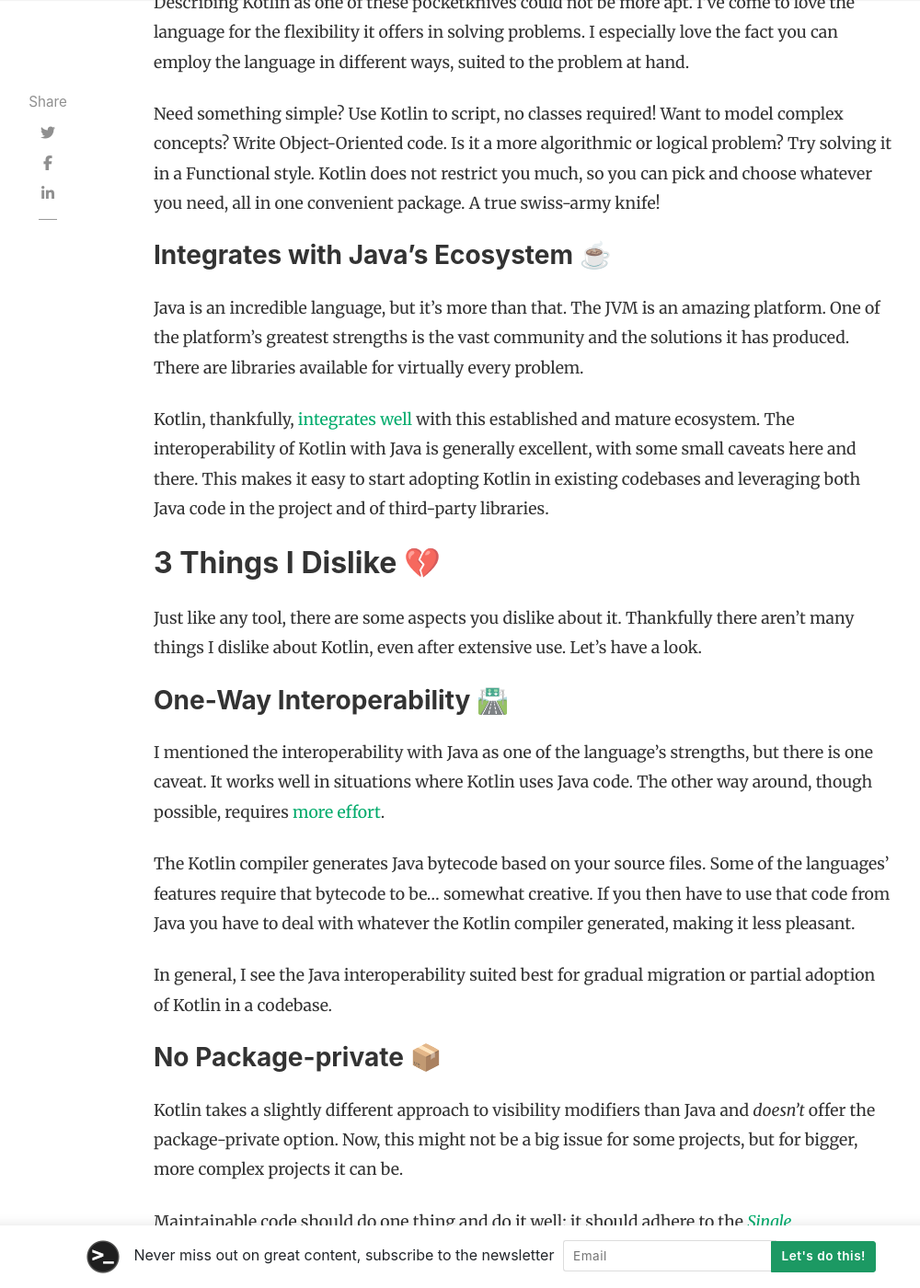
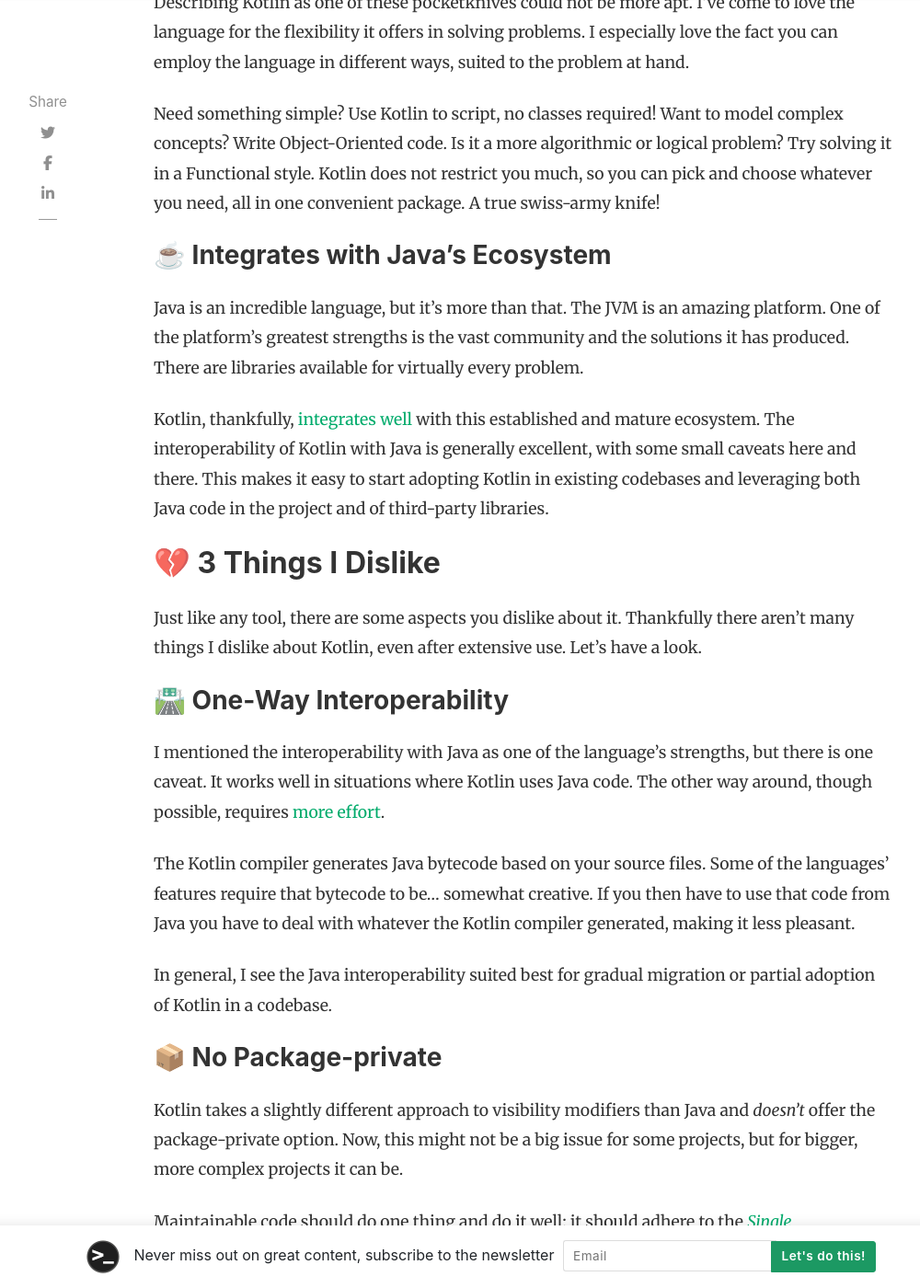
Before and after one commit to rstraub/rstraub.github.io, a Jekyll site: the page built from _posts/2021-09-11-why-use-kotlin.md, in a window 1280 px wide and 1400 px high, scrolled down 6194 px. Shown: the whole window at 92% size, without its empty margins (118-1118 px from the left). Built offline with Jekyll 4.4.1, drawn with Linux system fonts in a browser that asks for light colours; nearby versions of some CDN libraries; comment, search, counter and statistics services are not loaded; some of the changed text lies outside the part shown.

Commit message:
Start with emojis

````diff
--- a/_posts/2021-09-11-why-use-kotlin.md
+++ b/_posts/2021-09-11-why-use-kotlin.md
@@ -1,6 +1,6 @@
 ---
 layout: post
-title: "6 Reasons to Love Kotlin 💘"
+title: "💘 6 Reasons to Love Kotlin"
 author: Roy Straub
 categories: [Languages]
 tags: [Kotlin]
@@ -13,16 +13,16 @@
 
 After a few years of working with Kotlin daily, I reflect upon the six most compelling reasons to use the language.
 
-## The Carpenter's Hammer 🔨
+## 🔨 The Carpenter's Hammer
 
 A good craftsman is aware of the tools of his trade and is always *critical*. If a carpenter bought a new hammer, he would compare it to his old one and reflect on whether it improved his work. I'll assume the mindset of the carpenter and reflect on my experience of using Kotlin.
 
 What are the "hammers" I'll compare it with? My personal experience (besides Kotlin) is mostly with Java, Javascript, and Typescript, which I will make my comparisons with. Though I am by no means an expert, working with Kotlin daily for an extended period of time has provided me with enough experience to have an informed opinion. Let's get started!
 
-## 6 Aspects I Love 💘
+## 💘 6 Aspects I Love
 Kotlin is a language with a lot to offer, and most of the time all the attention goes out to the shiny stuff: Data classes, extension functions, operator overloading, you name it. To me, the language's greatest strengths are more subtle. Let's see what those are.
 
-### Names Trump Types 🏷️
+### 🏷️ Names Trump Types
 What is the most crucial property of good code? It tells you what it does. Plain and simple.
 
 One of the most effective ways to tell the reader of your code what you're trying to achieve is with good naming. Thankfully most languages support us well in this regard. When comparing Kotlin to Java, for instance, I like Kotlin better.
@@ -60,7 +60,7 @@
 ```
 *Listing 2. Names before types explain more, faster*
 
-### Expressive and Readable 🗣️
+### 🗣️ Expressive and Readable
 
 This emphasis on readability continues throughout the language, which I  appreciate. Kotlin offers a huge toolbox for you as a developer to choose from, and you can use it to create expressive code.
 
@@ -90,7 +90,7 @@
 ```
 *Listing 4. Expression function: concise and expressive*
 
-### Deliberate (Im)mutability ⛔
+### ⛔ Deliberate (Im)mutability
 
 Ever had a bug due to some piece of code changing state on some object, causing issues in another piece of code? That's all due to *mutability*. To prevent these horrible bugs, most of our code would ideally be *immutable*.
 
@@ -112,7 +112,7 @@
 ```
 *Listing 5. (Im)mutability is a choice you have to make deliberately*
 
-### Explicit Nullability 🕳️
+### 🕳️ Explicit Nullability
 [Null](https://www.freecodecamp.org/news/a-quick-and-thorough-guide-to-null-what-it-is-and-how-you-should-use-it-d170cea62840/), "the million-dollar mistake", the programmer's dread, and cause of so many bugs. You probably have your own horror stories where you saw the feared `NullPointerException` (NPE).
 
 Once you encounter this familiar enemy, you'll have to investigate how it happened. It turns out, that most of the time this will happen because someone wasn't honest with you. An uncaught NPE usually means that client code did not expect null to be a possible value.
@@ -144,23 +144,23 @@
 ```
 *Listing 7. You have to take action if something is null*
 
-### Swiss-army Knife 🧰
+### 🧰 Swiss-army Knife
 The incredibly insightful book [Programming Kotlin](https://www.goodreads.com/book/show/42643431-programming-kotlin?from_search=true&from_srp=true&qid=m7qM2myL1j&rank=2) features a swiss-army knife as its cover. These pocketknives offer a multitude of tools in a very compact form factor which caused the word to become [synonymous](https://en.wikipedia.org/wiki/Swiss_Army_knife) for something extreme flexible and able to solve pretty much any problem at hand.
 
 Describing Kotlin as one of these pocketknives could not be more apt. I've come to love the language for the flexibility it offers in solving problems. I especially love the fact you can employ the language in different ways, suited to the problem at hand.
 
 Need something simple? Use Kotlin to script, no classes required! Want to model complex concepts? Write Object-Oriented code. Is it a more algorithmic or logical problem? Try solving it in a Functional style. Kotlin does not restrict you much, so you can pick and choose whatever you need, all in one convenient package. A true swiss-army knife!
 
-### Integrates with Java's Ecosystem ☕
+### ☕ Integrates with Java's Ecosystem
 
 Java is an incredible language, but it's more than that. The JVM is an amazing platform. One of the platform's greatest strengths is the vast community and the solutions it has produced. There are libraries available for virtually every problem.
 
 Kotlin, thankfully, [integrates well](https://kotlinlang.org/docs/java-interop.html) with this established and mature ecosystem. The interoperability of Kotlin with Java is generally excellent, with some small caveats here and there. This makes it easy to start adopting Kotlin in existing codebases and leveraging both Java code in the project and of third-party libraries.
 
-## 3 Things I Dislike 💔
+## 💔 3 Things I Dislike
 Just like any tool, there are some aspects you dislike about it. Thankfully there aren't many things I dislike about Kotlin, even after extensive use. Let's have a look.
 
-### One-Way Interoperability 🛣️
+### 🛣️ One-Way Interoperability
 
 I mentioned the interoperability with Java as one of the language's strengths, but there is one caveat. It works well in situations where Kotlin uses Java code. The other way around, though possible, requires [more effort](https://kotlinlang.org/docs/java-to-kotlin-interop.html).
 
@@ -168,7 +168,7 @@
 
 In general, I see the Java interoperability suited best for gradual migration or partial adoption of Kotlin in a codebase.
 
-### No Package-private 📦
+### 📦 No Package-private
 
 Kotlin takes a slightly different approach to visibility modifiers than Java and *doesn't* offer the package-private option. Now, this might not be a big issue for some projects, but for bigger, more complex projects it can be.
 
@@ -176,7 +176,7 @@
 
 The closest thing Kotlin offers is the internal modifier, which hides details at the *module* level. [Module](https://kotlinlang.org/docs/visibility-modifiers.html#modules) here means a compilation unit, like a Maven or Gradle module. In practice, this forced me to expose more details than I bargained for since everything in a module can access it. It also forced me to create multi-module projects sooner than I liked to.
 
-### Accidental Exposure 😳
+### 😳 Accidental Exposure
 
 As you just saw, Kotlin doesn't offer the package-private access modifier. In Java, this is the [default](https://www.javatpoint.com/access-modifiers) when you don't specify any of the other options (private, protected, public). Kotlin takes a different approach where the default is *[public](https://kotlinlang.org/docs/visibility-modifiers.html)*.
 
@@ -184,7 +184,7 @@
 
 I would have liked this to be implemented differently. Though the consequences in small projects might not be that bad, in bigger, more complex projects access modifiers are *crucial*. It allows developers to encapsulate details, making coding easier to change in the future.
 
-## Wrapping Up 📝
+## 📝 Wrapping Up
 
 About three years of daily development with Kotlin has taught me a lot about the language. It would be a challenge to return to other languages that don't provide the **flexibility**, **expressiveness**, and **utility** that Kotlin does.
 
````
Also changed, not shown: _posts/2021-07-16-interfaces-defining-roles.md (+13 -13 lines), _posts/2021-08-08-improving-with-codekatas.md (+6 -6 lines), _posts/2021-08-08-maintainable-tests-with-test-data-builders.md (+11 -11 lines), _posts/2021-10-27-domain-driven-design-book-review.md (+6 -6 lines).
